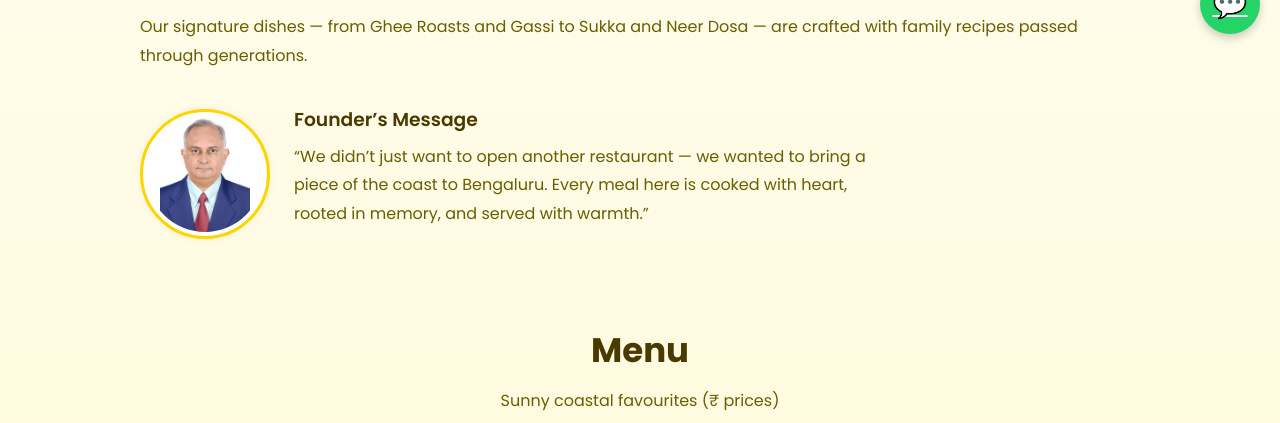
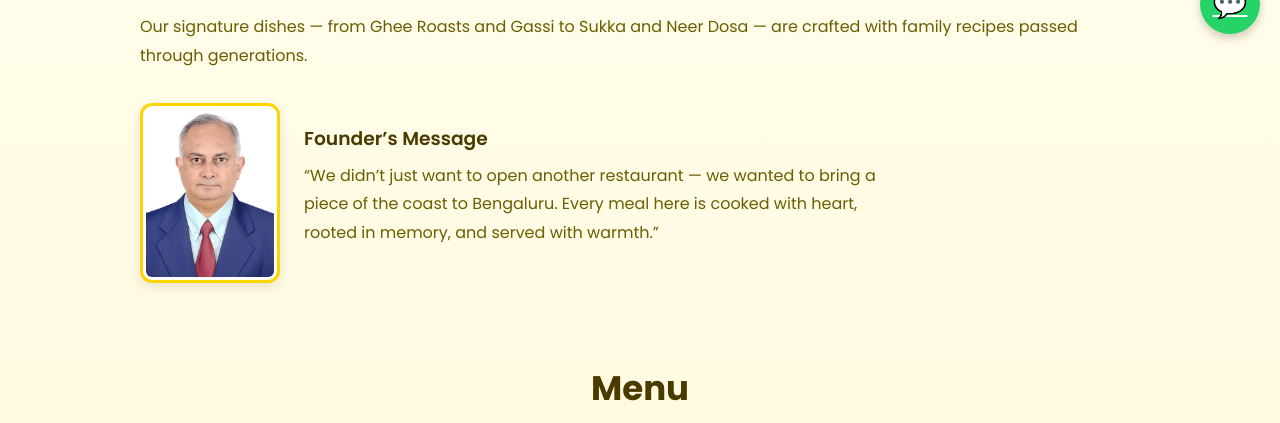
Before and after one commit to Superai-cool/MK, a plain HTML site: page index.html in a window 1280 px wide. Shown: the part 746-1169 px from the top of the page. Drawn offline with Linux system fonts and the light colour scheme.

Commit message:
Update index.html

```diff
--- a/index.html
+++ b/index.html
@@ -82,16 +82,17 @@
       justify-content:flex-start;
       flex-wrap:wrap;
     }
-   .founder img {
-  width:130px;
-  height:130px;
-  object-fit:contain;     /* ensures full image fits */
-  border-radius:50%;
-  border:3px solid var(--brand);
-  background:#fff;        /* adds clean circular background */
-  padding:4px;            /* small inner margin */
-  box-shadow:0 0 10px rgba(0,0,0,0.05);
+ .founder img {
+  width: 140px;
+  height: 180px;
+  object-fit: cover;             /* keeps full portrait proportion */
+  border-radius: 12px;           /* rounded rectangle */
+  border: 3px solid var(--brand);
+  background: #fff;
+  padding: 3px;
+  box-shadow: 0 4px 12px rgba(0,0,0,0.1);
 }
+
 
     .founder-message{max-width:600px;text-align:left;color:var(--sub);}
     .founder-message h3{margin-bottom:6px;color:#4a3a00;font-weight:600;}
```
